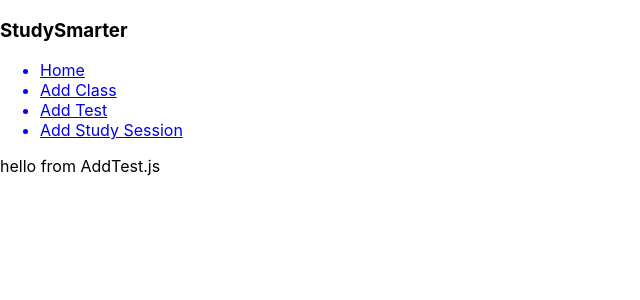
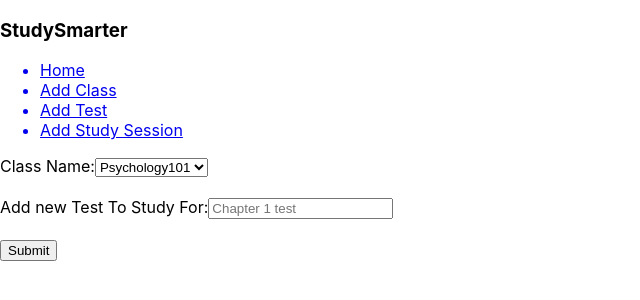
Before and after one commit to cparch/studySmarter, a React (Create React App) app: page /addtest in a window 1280 px wide. Shown: the top 300 px of the page, without its empty margins (0-640 px from the left). Built offline with nearby package versions, Linux system fonts and the light colour scheme.

Commit message:
Add form to add new test

```diff
--- a/src/App.js
+++ b/src/App.js
@@ -72,7 +72,10 @@ class App extends React.Component {
             />
             <Route
               path='/addtest'
-              render={(props) => <AddTest/>}
+              render={(props) =>
+              <AddTest
+                classes={this.state.classes}
+              />}
             />
           </Switch>
         </div>
--- a/src/Components/AddTest.js
+++ b/src/Components/AddTest.js
@@ -1,9 +1,33 @@
 import React from 'react';
 
-const AddTest = () => {
+const AddTest = (props) => {
+
   return(
     <div>
-      hello from AddTest.js
+      <form>
+        <label>
+            Class Name:
+            <select>
+              {props.classes.map((classes) => (
+                <option key={classes.classTitle}>
+                  {classes.classTitle}
+                </option>
+              ))}
+            </select>
+        </label>
+        <br/>
+        <br/>
+        <label>
+          Add new Test To Study For:
+          <input
+            type='text'
+            placeholder='Chapter 1 test'
+          />
+        </label>
+        <br/>
+        <br/>
+        <input type="submit" value="Submit" />
+      </form>
     </div>
   )
 };
```
